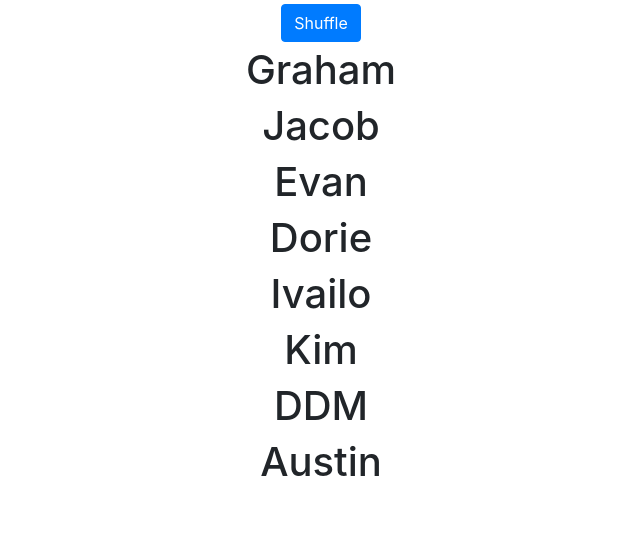
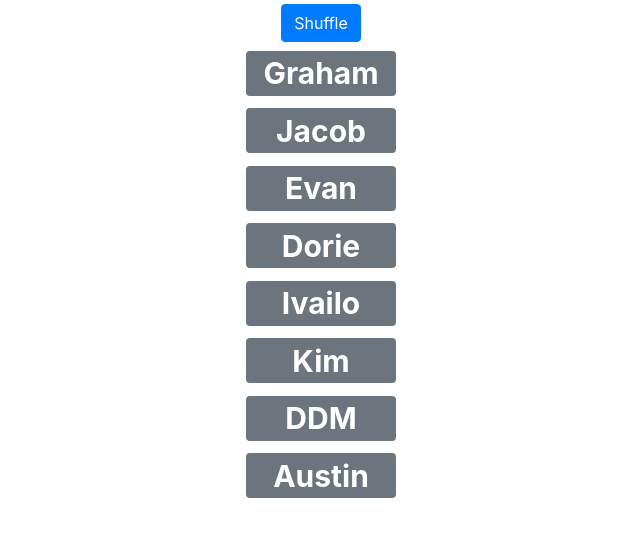
Before and after one commit to austinwong3/StandUpShuffle, a React (Create React App) app: page / in a window 1280 px wide. Shown: the top 536 px of the page, without its empty margins (319-959 px from the left). Built offline with nearby package versions, Linux system fonts and the light colour scheme.

Commit message:
Styling ShufflePage

```diff
--- a/src/Components/ShufflePage.js
+++ b/src/Components/ShufflePage.js
@@ -20,7 +20,7 @@ class ShufflePage extends Component{
             <div class="d-flex flex-column align-items-center">
                 <button class="btn btn-primary m-1" onClick={this.shuffleMembers.bind(this)}>Shuffle</button>
                     {this.state.lcd.map((member) =>
-                        <h1>{member}</h1>)}
+                        <h1><span style={{width: '150px'}}class='badge badge-secondary'>{member}</span></h1>)}
             </div>
         )
     }
```
